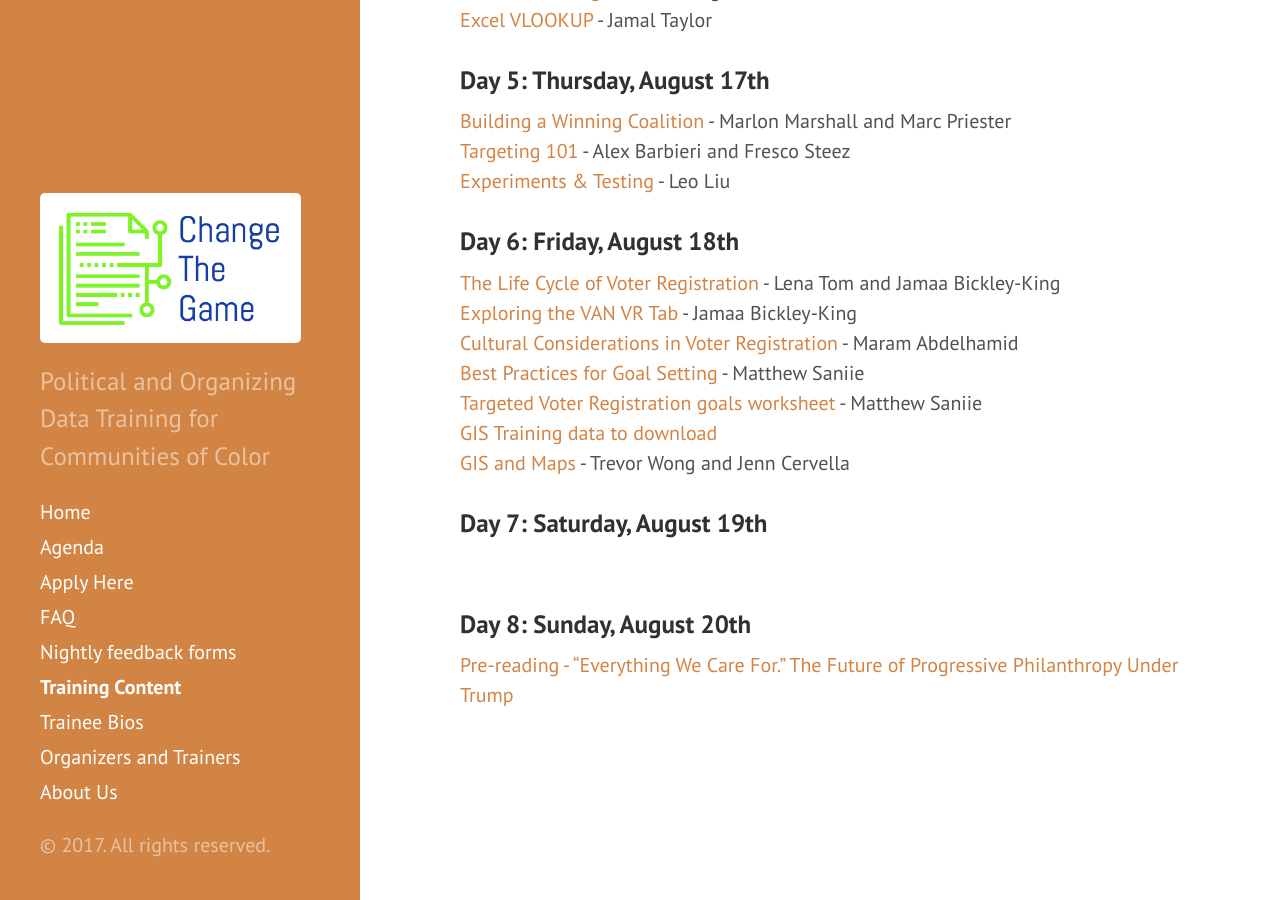
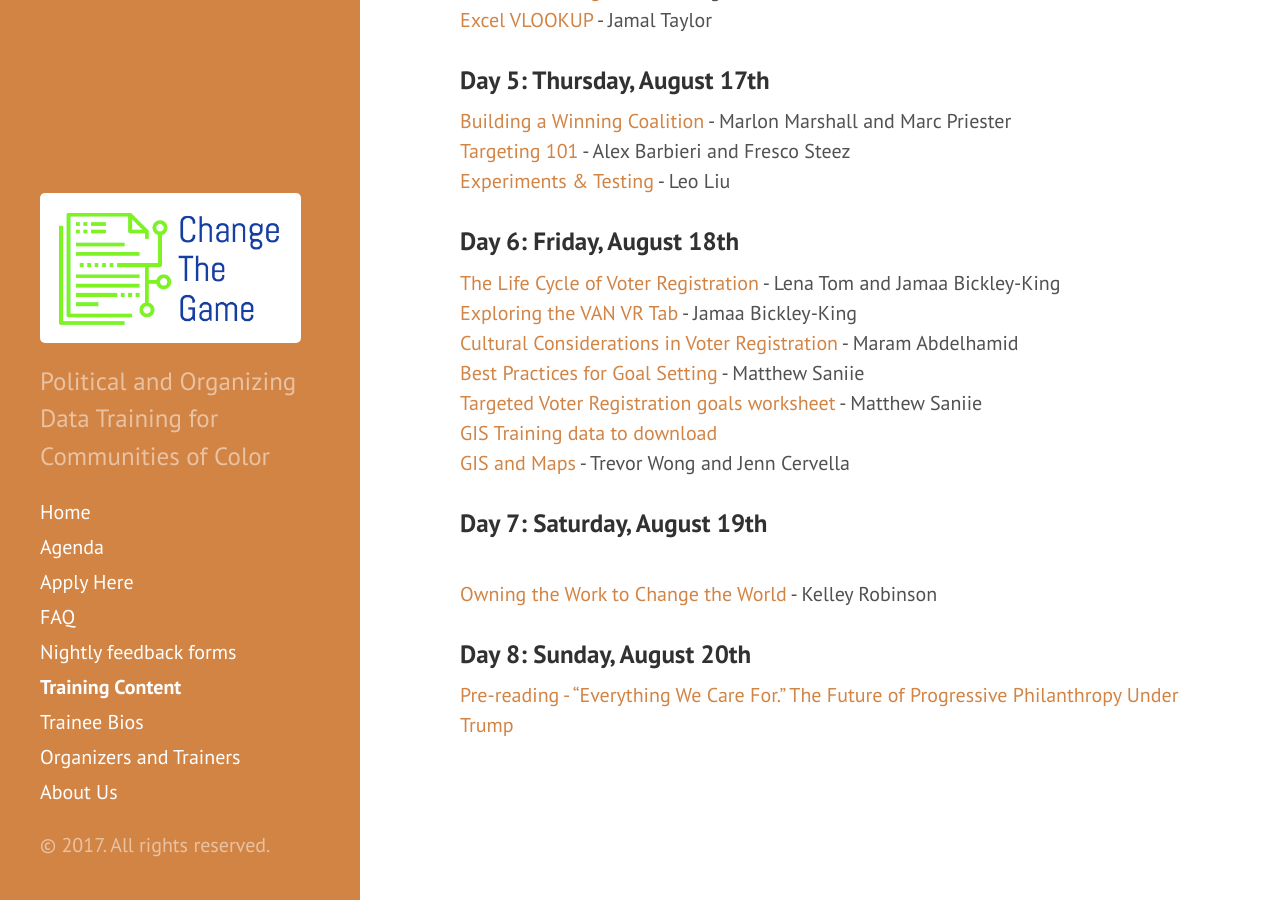
Before and after one commit to anniejw6/changethegame_site, a Jekyll site: the page built from slides.md, in a window 1280 px wide and 900 px high, scrolled down 1060 px. Built offline with Jekyll 4.4.1, drawn with Linux system fonts in a browser that asks for light colours.

Commit message:
Update slides.md

```diff
--- a/slides.md
+++ b/slides.md
@@ -55,7 +55,7 @@ title: Training Content
 
 ### Day 7: Saturday, August 19th
 
-<br>
+<br>[Owning the Work to Change the World](https://www.dropbox.com/s/eowakn6ici2qv9a/Owning%20the%20Work%20to%20Change%20the%20World-Kelley%20Robinson.pptx.pdf?dl=0) - Kelley Robinson
 
 ### Day 8: Sunday, August 20th
 [Pre-reading - "Everything We Care For." The Future of Progressive Philanthropy Under Trump](https://www.insidephilanthropy.com/home/2016/11/28/the-future-of-progressive-philanthropy-under-a-trump-presidency)
```
